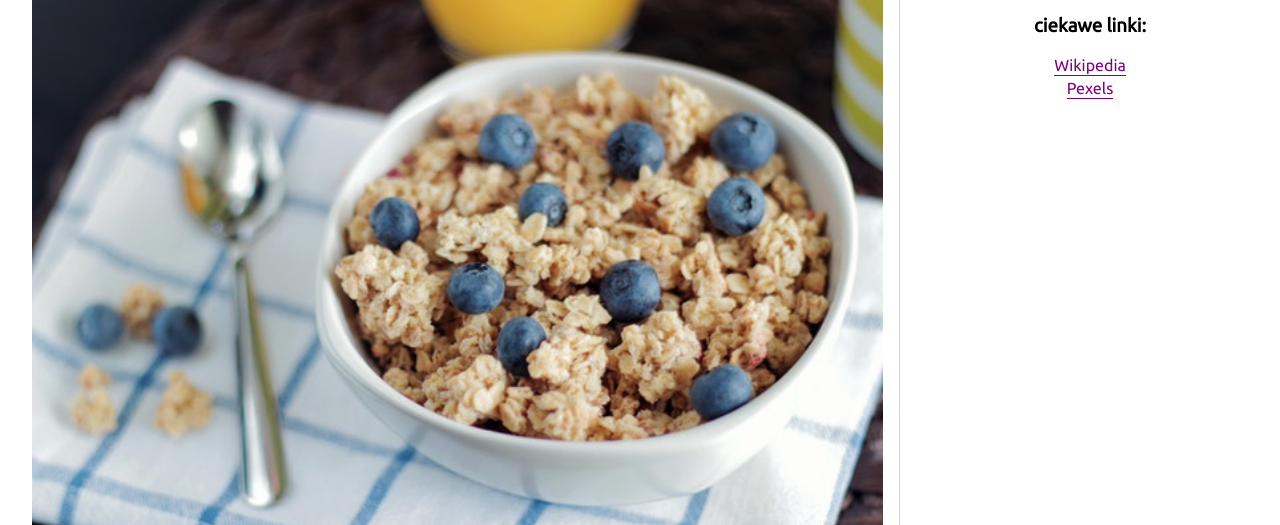
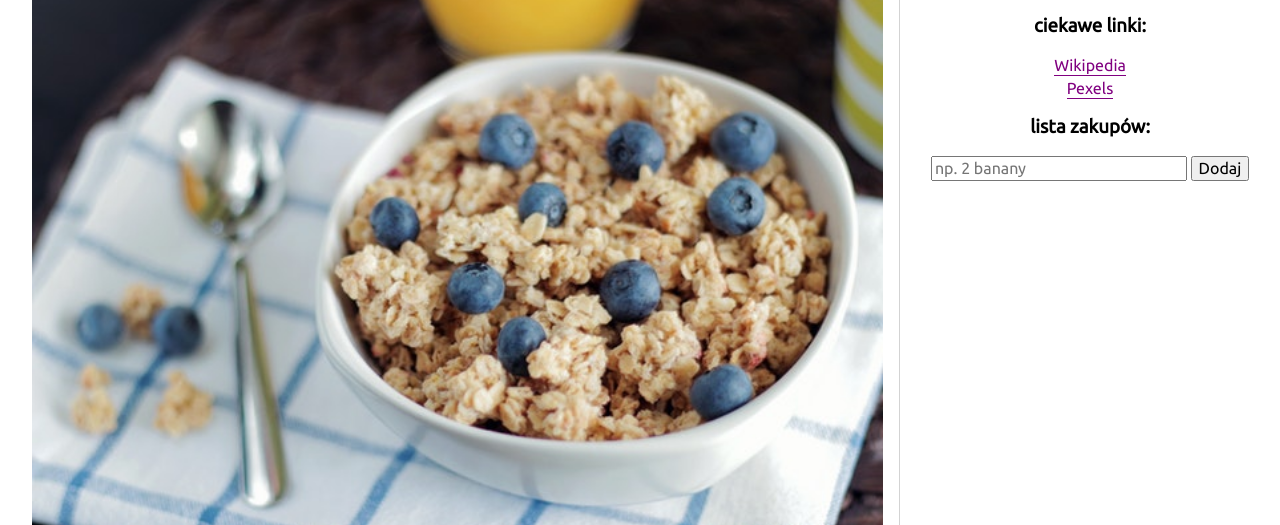
Before and after one commit to devolajf/js-course, a plain HTML site: page index.html in a window 1280 px wide. Shown: the part 275-800 px from the top of the page. Drawn offline with nearby package versions, Linux system fonts and the light colour scheme; a web font is replaced by a local one.

Commit message:
Update index.html

```diff
--- a/index.html
+++ b/index.html
@@ -11,6 +11,7 @@
       href="https://csstools.github.io/normalize.css/11.0.0/normalize.css"
     />
     <link rel="stylesheet" href="styles.css" />
+    <script defer src="script.js"></script>
     <title property="name">przepiśnik</title>
   </head>
   <body>
@@ -173,6 +174,16 @@
             </li>
           </ul>
         </article>
+        <article>
+          <h3>lista zakupów:</h3>
+          <form>
+            <input type="text" placeholder="np. 2 banany" />
+            <button type="submit">Dodaj</button>
+          </form>
+          <ul>
+            <!-- Tutaj pojawią się elementy listy -->
+          </ul>
+        </article>
       </aside>
     </div>
     <hr />
```
